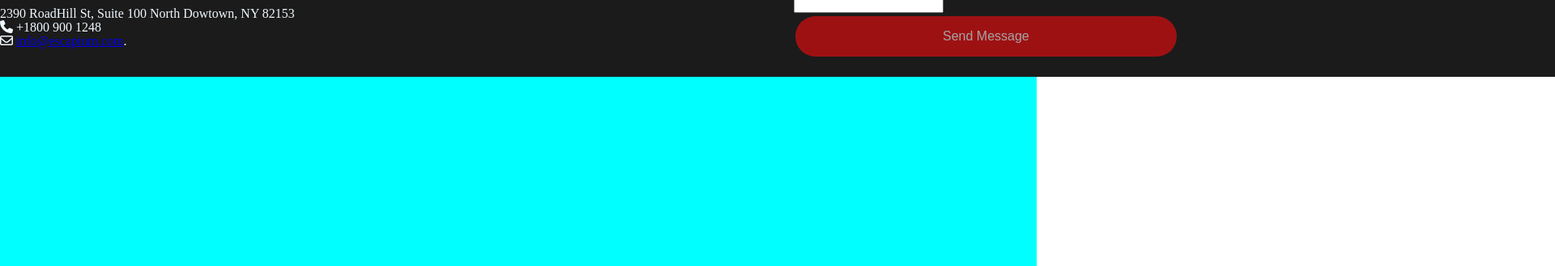
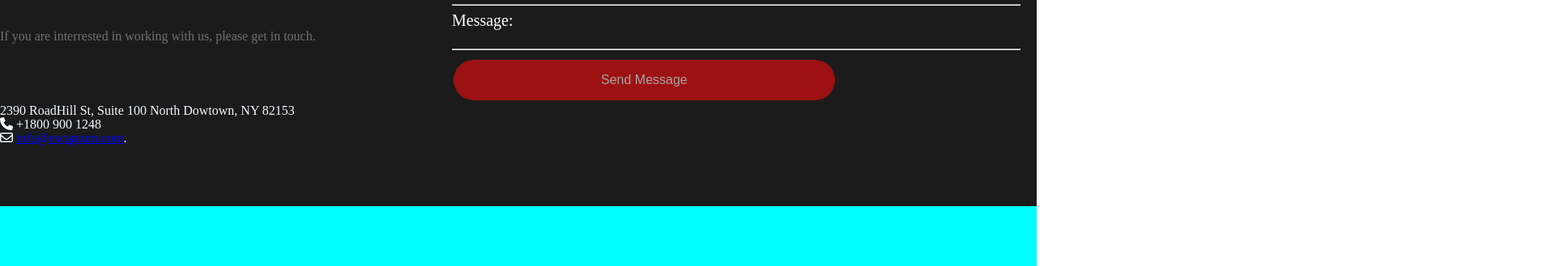
Before and after one commit to becodeorg/hamilton-7-escapium-hacolo, a plain HTML site: page contact.html in a window 1280 px wide. Shown: the part 625-954 px from the top of the page at 81% size, 1920 px wide, since content can reach past the window. Drawn offline with Linux system fonts and the light colour scheme.

Commit message:
contact formulaire

```diff
--- a/contact.html
+++ b/contact.html
@@ -44,13 +44,14 @@
                     <form>
                         <label for="Name"> name:</label><br>
                         <input type="text" id="f-name" name="f-name"><br>
-
+                        <hr id="hr">
                         <label for="EmailAdress"> Email Address:</label><br>
                         <input type="text" id="f-email" name="f-email"><br>
-
+                        <hr id="hr">
                         <label for="Message"> Message:</label><br>
                         <input type="text" id="f-texte" name="f-texte"><br>
-                    </form>
+                        <hr id="hr">
+                        </form>
 
                     <input id="form-button" type="submit" value="Send Message">
             </div>
@@ -68,41 +69,41 @@
                     <ul>
                         <li>
                             <address>
-                                Escape Room Ltd.
-                                2390 RoadHill St, Suite 100
-                                North Dowtown, NY 82153
+                                Escape Room Ltd.<br>
+                                2390 RoadHill St, Suite 100 <br>
+                                North Dowtown, NY 82153<br>
                             </address>
                         </li>
                         <li>
                             <i class="fa-regular fa-envelope"></i>
-                            <a href="mailto:info@escapium.com" class="mailto">info@escapium.com </a>
+                            <a href="mailto:info@escapium.com" class="mailto">info@escapium.com </a><br>
                         </li>
                         <li>
-                            <p><i class="fa-solid fa-phone"></i>Tél : + 1 800 900 1248 </p>
+                            <p><i class="fa-solid fa-phone"></i>Tél : + 1 800 900 1248 </p><br>
                         </li>
                     </ul>
 
             <div class="items-useful">
                 <h4 id="title-h4"> Useful Links</h4>
                     <ul>
-                        <li>ABOUT</li>
-                        <li>GALLERY</li>
-                        <li>PLAN AN EVENT</li>
-                        <li>PRICING PACKAGES</li>
-                        <li>FAQ</li>
-                        <li>CONTACT</li>
+                        <li>ABOUT</li><br>
+                        <li>GALLERY</li><br>
+                        <li>PLAN AN EVENT</li><br>
+                        <li>PRICING PACKAGES</li><br>
+                        <li>FAQ</li><br>
+                        <li>CONTACT</li><br>
                     </ul>
             </div>
             <div class="items-working">
                 <h4 id="title-h4"> Working Hours</h4>
                     <ul>
-                        <li>Monday:    6pm - 11pm </li>
-                        <li>Tuesday:   5pm - 11pm </li>
-                        <li>Wednesday: closed</li>
-                        <li>Thursday:  6pm - 11pm</li>
-                        <li>Friday:    2pm - 11pm</li>
-                        <li>Saturday:  11pm - 11pm</li>
-                        <li>Sunday:    11pm - 9pm</li>
+                        <li>Monday:    6pm - 11pm </li><br>
+                        <li>Tuesday:   5pm - 11pm </li><br>
+                        <li>Wednesday: closed</li><br>
+                        <li>Thursday:  6pm - 11pm</li><br>
+                        <li>Friday:    2pm - 11pm</li><br>
+                        <li>Saturday:  11pm - 11pm</li><br>
+                        <li>Sunday:    11pm - 9pm</li><br>
                     </ul>
             </div>
             <div class="items-social">
--- a/resources/scss/style.scss
+++ b/resources/scss/style.scss
@@ -67,13 +67,36 @@ li{
 /**********************************FORM**************/
 .section-form{
   background-color: #1b1b1b;
-  width: 1920px;
-  height: 15rem;
+  //width: 1920px;
+
+  height: 25rem;
   display: grid;
   grid-template-columns: repeat(2, 1fr);
   grid-template-rows: 1fr;
   grid-column-gap: 0px;
   grid-row-gap: 0px;
+}
+#f-name{
+  background-color: transparent;
+  border: none;
+}
+label{
+  color: white;
+  font-size: 20px;
+}
+#f-email {
+  background-color: transparent;
+  border: none;
+}
+
+#f-texte {
+  background-color: transparent;
+  border: none;
+}
+#hr{
+  width: 700px;
+  margin-left: 0px;
+
 }
 .form-title-one{
 
```
Also changed, not shown: resources/css/style.css, 1 other file.
